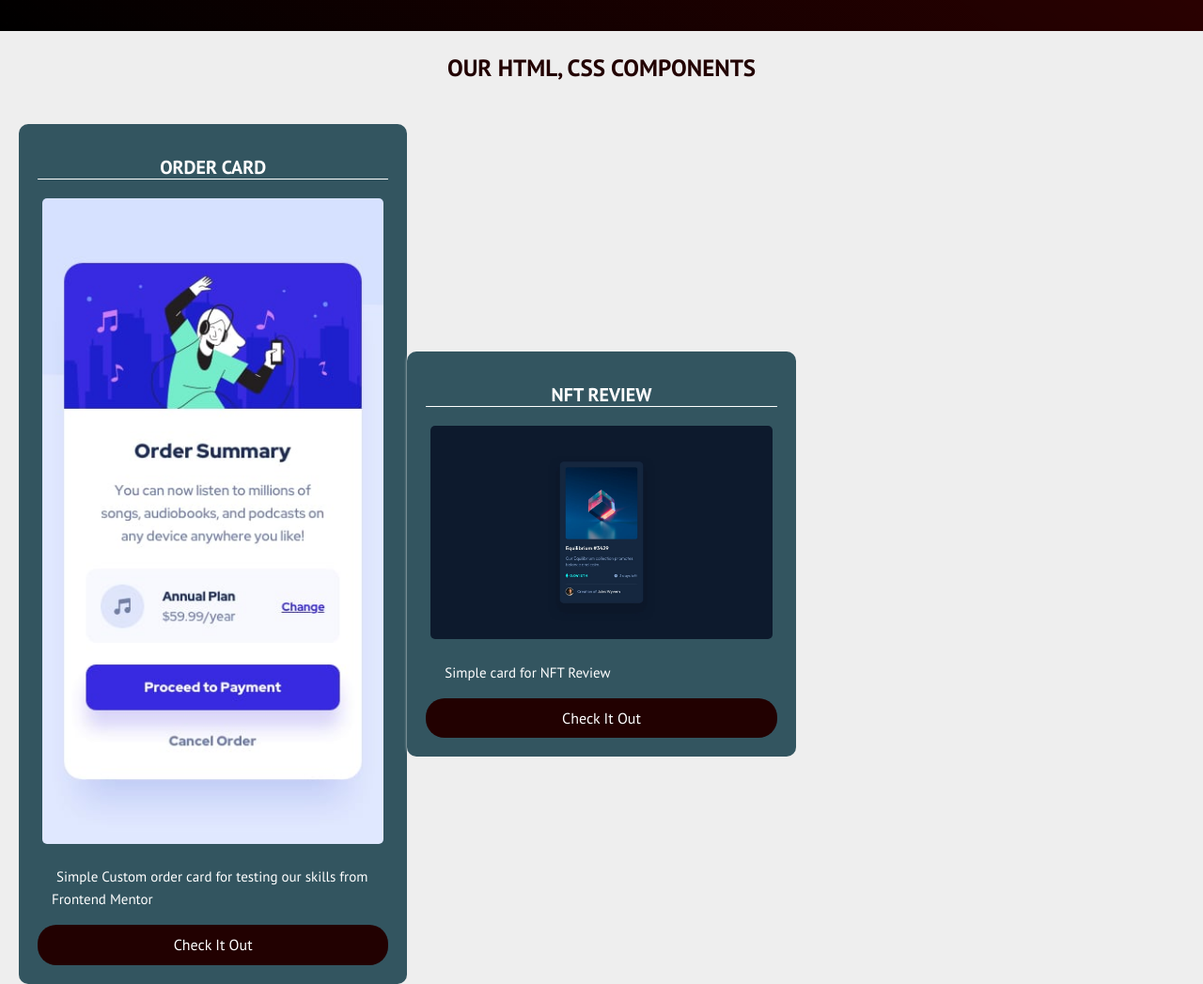
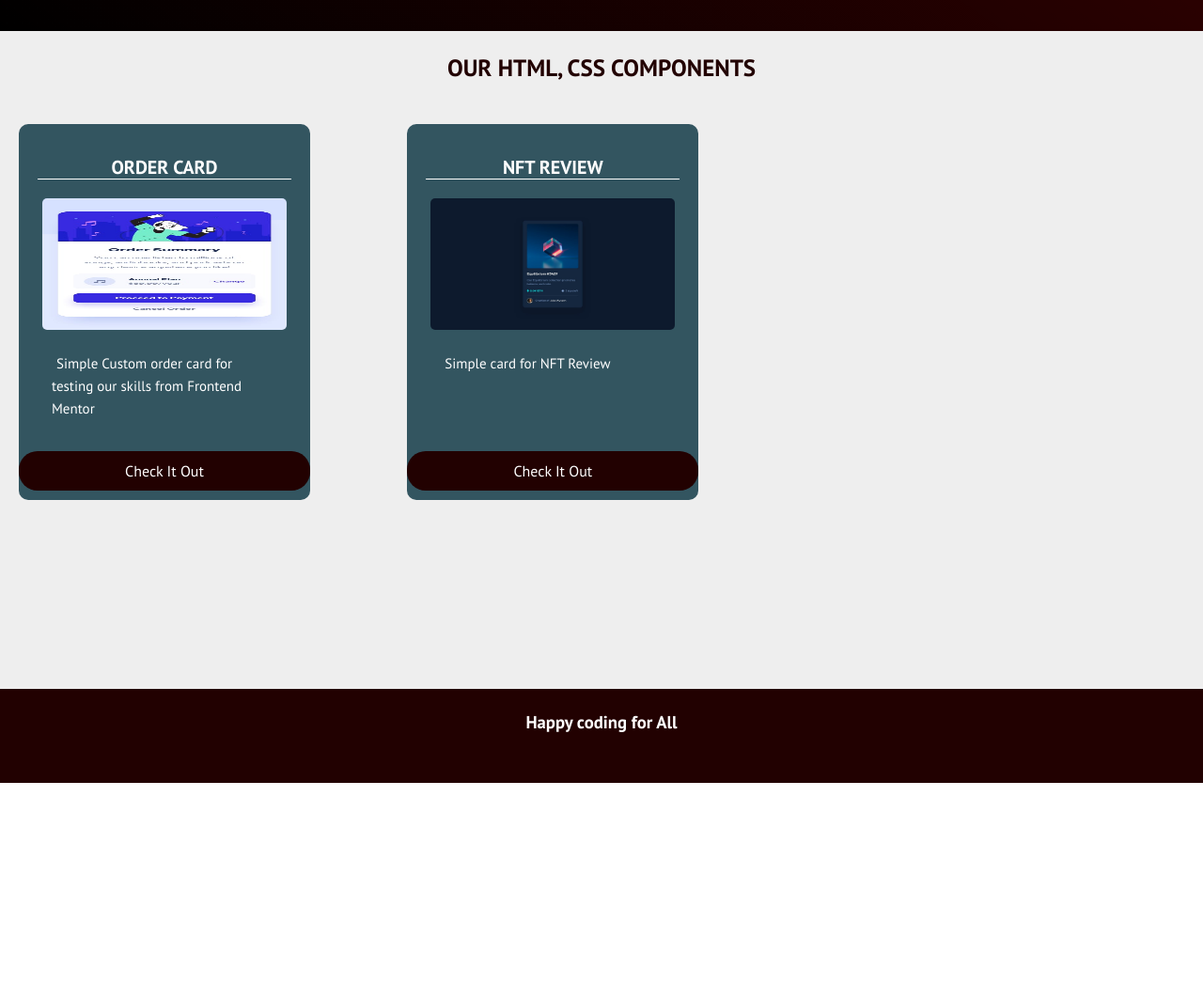
Before and after one commit to hansalScripts/html-components, a plain HTML site: page index.html in a window 1280 px wide. Shown: the part 620-1667 px from the top of the page at 94% size. After the commit the page ends 1453 px from the top, so only its background shows below. Drawn offline with nearby package versions, Linux system fonts and the light colour scheme.

Commit message:
box updated

```diff
--- a/style.css
+++ b/style.css
@@ -95,7 +95,11 @@ section#projects {
     box-shadow: 0 0 3px #eee;
     transition: 0.3s;
     color: #fff;
+    width: 310px;
+    min-height: 400px;
+    position: relative;
 }
+
 .box h4 {
   font-size: 20px;
   text-align: center;
@@ -106,7 +110,7 @@ section#projects {
 
 .box img {
     width: 100%;
-  height: 50%;
+    height: 150px;
     padding: 5px;
     border-radius: 10px;
 }
@@ -124,9 +128,13 @@ section#projects {
     color: #fff;
     background: #220101;
     display: block;
-  padding: 12px 0;
+    padding: 12px;
     border-radius: 20px;
     transition: 0.3s;
+    position: absolute;
+    bottom: 10px;
+    left: 0;
+    width: 100%;
 }
 
 .box:hover {
```
Lines whose indentation alone changed are shown as unchanged.
